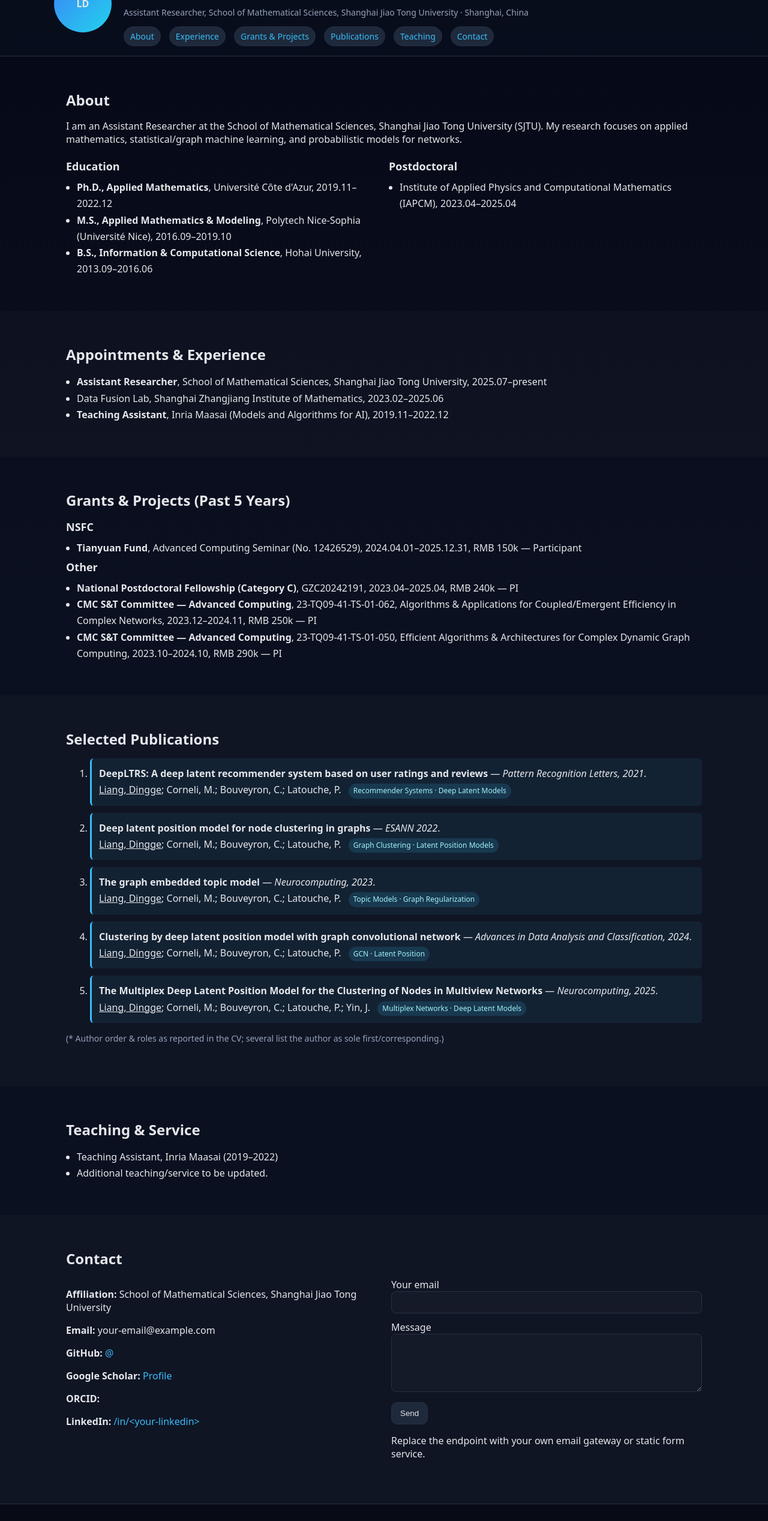
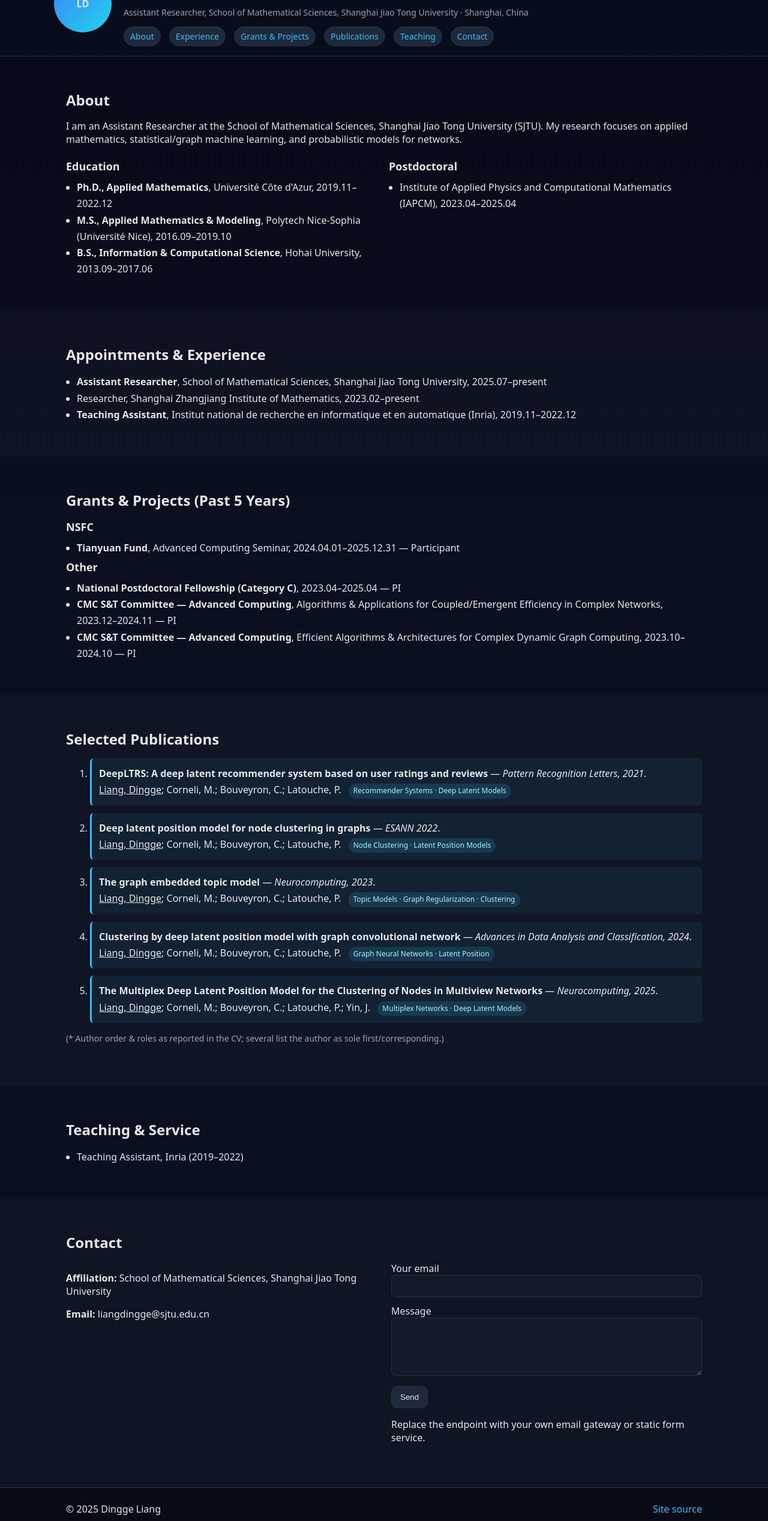
Before and after one commit to ldggggg/dliang, a plain HTML site: page index.html in a window 1280 px wide. Shown: the part 82-2617 px from the top of the page at 60% size. Drawn offline with Linux system fonts and the light colour scheme.

Commit message:
Update index.html

```diff
--- a/index.html
+++ b/index.html
@@ -15,19 +15,14 @@
   {
     "@context": "https://schema.org",
     "@type": "Person",
-    "name": "Liang Dingge",
-    "url": "https://<your-username>.github.io/",
+    "name": "Dingge Liang",
+    "url": "https://dliang.github.io/",
     "affiliation": {
       "@type": "Organization",
       "name": "School of Mathematical Sciences, Shanghai Jiao Tong University"
     },
     "jobTitle": "Assistant Researcher",
-    "email": "mailto:<your-email>@example.com",
-    "sameAs": [
-      "https://scholar.google.com/citations?user=<your-id>",
-      "https://orcid.org/<your-orcid>",
-      "https://github.com/<your-username>",
-      "https://www.linkedin.com/in/<your-linkedin>"
+    "email": "mailto:liangdingge@sjtu.edu.cn",
     ]
   }
   </script>
@@ -37,7 +32,7 @@
     <div class="container header-grid">
       <div class="avatar" aria-hidden="true">LD</div>
       <div>
-        <h1 class="title">Liang Dingge</h1>
+        <h1 class="title">Dingge Liang</h1>
         <p class="subtitle">Applied Mathematics · Graph/Network ML · Probabilistic Modeling</p>
         <p class="meta">
           <span>Assistant Researcher, School of Mathematical Sciences, Shanghai Jiao Tong University</span>
@@ -70,7 +65,7 @@
             <ul class="bullets">
               <li><b>Ph.D., Applied Mathematics</b>, Université Côte d'Azur, 2019.11–2022.12</li>
               <li><b>M.S., Applied Mathematics & Modeling</b>, Polytech Nice-Sophia (Université Nice), 2016.09–2019.10</li>
-              <li><b>B.S., Information & Computational Science</b>, Hohai University, 2013.09–2016.06</li>
+              <li><b>B.S., Information & Computational Science</b>, Hohai University, 2013.09–2017.06</li>
             </ul>
           </div>
           <div>
@@ -88,8 +83,8 @@
         <h2>Appointments & Experience</h2>
         <ul class="bullets">
           <li><b>Assistant Researcher</b>, School of Mathematical Sciences, Shanghai Jiao Tong University, 2025.07–present</li>
-          <li>Data Fusion Lab, Shanghai Zhangjiang Institute of Mathematics, 2023.02–2025.06</li>
-          <li><b>Teaching Assistant</b>, Inria Maasai (Models and Algorithms for AI), 2019.11–2022.12</li>
+          <li>Researcher, Shanghai Zhangjiang Institute of Mathematics, 2023.02–present</li>
+          <li><b>Teaching Assistant</b>, Institut national de recherche en informatique et en automatique (Inria), 2019.11–2022.12</li>
         </ul>
       </div>
     </section>
@@ -99,13 +94,13 @@
         <h2>Grants & Projects (Past 5 Years)</h2>
         <h3>NSFC</h3>
         <ul class="bullets">
-          <li><b>Tianyuan Fund</b>, Advanced Computing Seminar (No. 12426529), 2024.04.01–2025.12.31, RMB 150k — Participant</li>
+          <li><b>Tianyuan Fund</b>, Advanced Computing Seminar, 2024.04.01–2025.12.31 — Participant</li>
         </ul>
         <h3>Other</h3>
         <ul class="bullets">
-          <li><b>National Postdoctoral Fellowship (Category C)</b>, GZC20242191, 2023.04–2025.04, RMB 240k — PI</li>
-          <li><b>CMC S&T Committee — Advanced Computing</b>, 23-TQ09-41-TS-01-062, Algorithms & Applications for Coupled/Emergent Efficiency in Complex Networks, 2023.12–2024.11, RMB 250k — PI</li>
-          <li><b>CMC S&T Committee — Advanced Computing</b>, 23-TQ09-41-TS-01-050, Efficient Algorithms & Architectures for Complex Dynamic Graph Computing, 2023.10–2024.10, RMB 290k — PI</li>
+          <li><b>National Postdoctoral Fellowship (Category C)</b>, 2023.04–2025.04 — PI</li>
+          <li><b>CMC S&T Committee — Advanced Computing</b>, Algorithms & Applications for Coupled/Emergent Efficiency in Complex Networks, 2023.12–2024.11 — PI</li>
+          <li><b>CMC S&T Committee — Advanced Computing</b>, Efficient Algorithms & Architectures for Complex Dynamic Graph Computing, 2023.10–2024.10 — PI</li>
         </ul>
       </div>
     </section>
@@ -124,19 +119,19 @@
             <b>Deep latent position model for node clustering in graphs</b> —
             <em>ESANN 2022</em>.<br />
             <span class="authors"><u>Liang, Dingge</u>; Corneli, M.; Bouveyron, C.; Latouche, P.</span>
-            <span class="tags">Graph Clustering · Latent Position Models</span>
+            <span class="tags">Node Clustering · Latent Position Models</span>
           </li>
           <li>
             <b>The graph embedded topic model</b> —
             <em>Neurocomputing, 2023</em>.<br />
             <span class="authors"><u>Liang, Dingge</u>; Corneli, M.; Bouveyron, C.; Latouche, P.</span>
-            <span class="tags">Topic Models · Graph Regularization</span>
+            <span class="tags">Topic Models · Graph Regularization · Clustering</span>
           </li>
           <li>
             <b>Clustering by deep latent position model with graph convolutional network</b> —
             <em>Advances in Data Analysis and Classification, 2024</em>.<br />
             <span class="authors"><u>Liang, Dingge</u>; Corneli, M.; Bouveyron, C.; Latouche, P.</span>
-            <span class="tags">GCN · Latent Position</span>
+            <span class="tags">Graph Neural Networks · Latent Position</span>
           </li>
           <li>
             <b>The Multiplex Deep Latent Position Model for the Clustering of Nodes in Multiview Networks</b> —
@@ -153,8 +148,7 @@
       <div class="container">
         <h2>Teaching & Service</h2>
         <ul class="bullets">
-          <li>Teaching Assistant, Inria Maasai (2019–2022)</li>
-          <li>Additional teaching/service to be updated.</li>
+          <li>Teaching Assistant, Inria (2019–2022)</li>
         </ul>
       </div>
     </section>
@@ -165,11 +159,7 @@
         <div class="contact-grid">
           <div>
             <p><b>Affiliation:</b> School of Mathematical Sciences, Shanghai Jiao Tong University</p>
-            <p><b>Email:</b> <span class="obf" data-user="your-email" data-domain="example.com"></span></p>
-            <p><b>GitHub:</b> <a href="https://github.com/<your-username>">@<your-username></a></p>
-            <p><b>Google Scholar:</b> <a href="https://scholar.google.com/citations?user=<your-id>">Profile</a></p>
-            <p><b>ORCID:</b> <a href="https://orcid.org/<your-orcid>"><your-orcid></a></p>
-            <p><b>LinkedIn:</b> <a href="https://www.linkedin.com/in/<your-linkedin>">/in/&lt;your-linkedin&gt;</a></p>
+            <p><b>Email:</b> <span class="obf" data-user="liangdingge" data-domain="sjtu.edu.cn"></span></p>
           </div>
           <form id="msg" class="msg" action="https://formspree.io/f/<your-form-id>" method="POST">
             <label>
@@ -190,7 +180,7 @@
 
   <footer class="site-footer">
     <div class="container footgrid">
-      <span>© <span id="year"></span> Liang Dingge</span>
+      <span>© <span id="year"></span> Dingge Liang</span>
       <span><a href="https://github.com/<your-username>/<your-username>.github.io">Site source</a></span>
     </div>
   </footer>
```
